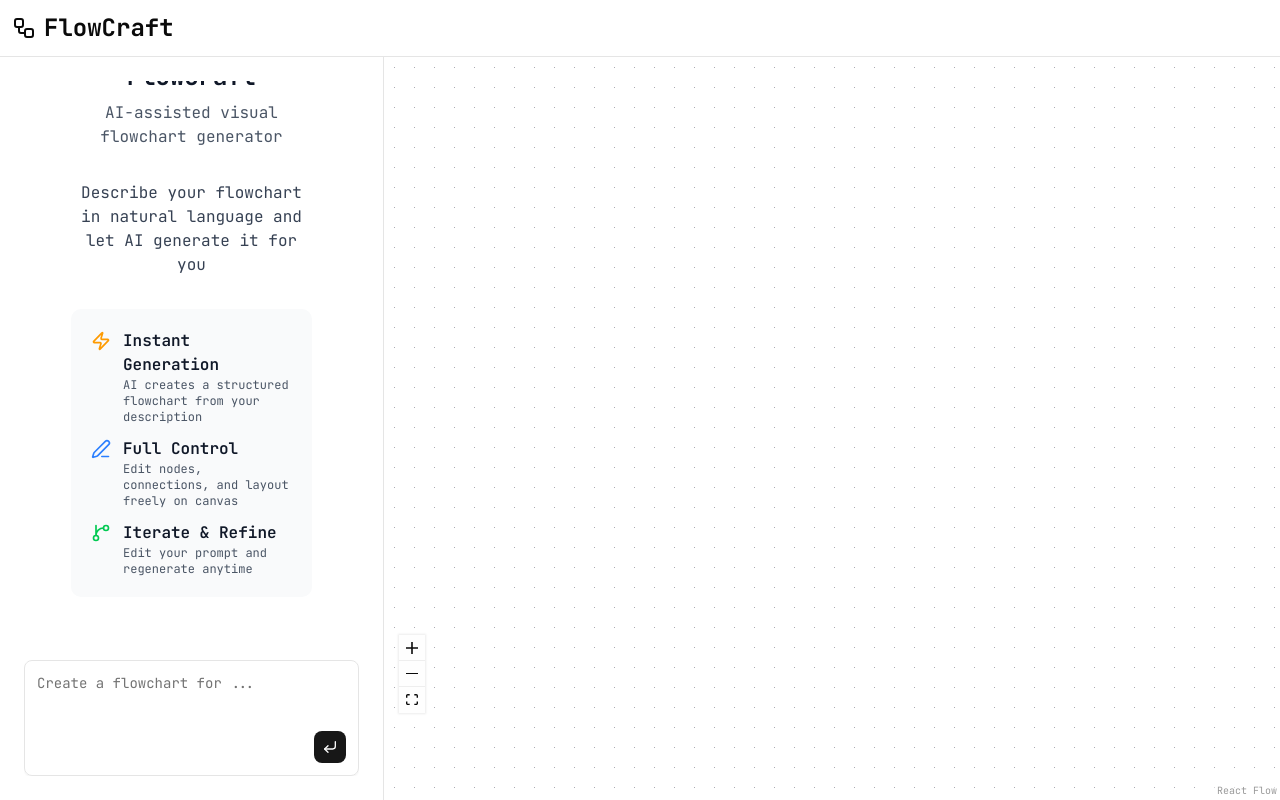
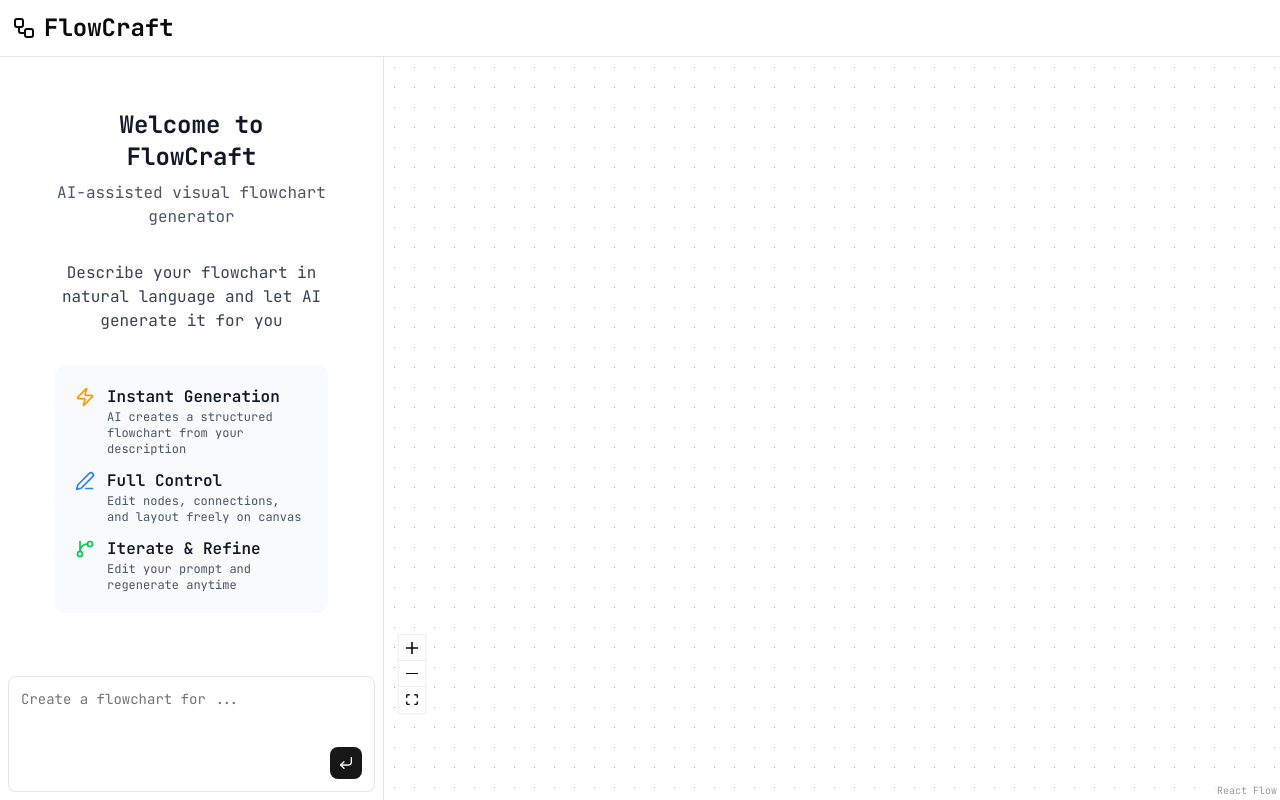
Before and after one commit to krsnna-05/FlowCraft, a React (Vite) app in the folder frontend/: page / in a window 1280 px wide. Built offline with nearby package versions, Linux system fonts and the light colour scheme.

Commit message:
refactor: optimize ChatController stream handling and adjust AppSidebar padding

```diff
--- a/frontend/src/components/FlowChart/Sidebar/AppSidebar.tsx
+++ b/frontend/src/components/FlowChart/Sidebar/AppSidebar.tsx
@@ -2,7 +2,7 @@ import Chatbot from "./Chatbot";
 
 const AppSidebar = () => {
   return (
-    <div className="mx-auto px-4 py-0 md:p-6 relative border-r border-border flex h-full flex-col overflow-hidden">
+    <div className="mx-auto px-4 py-0 md:p-2 relative border-r border-border flex h-full flex-col overflow-hidden">
       <Chatbot />
     </div>
   );
```
Also changed, not shown: 1 other file (tests, documents, lock files or other folders).
